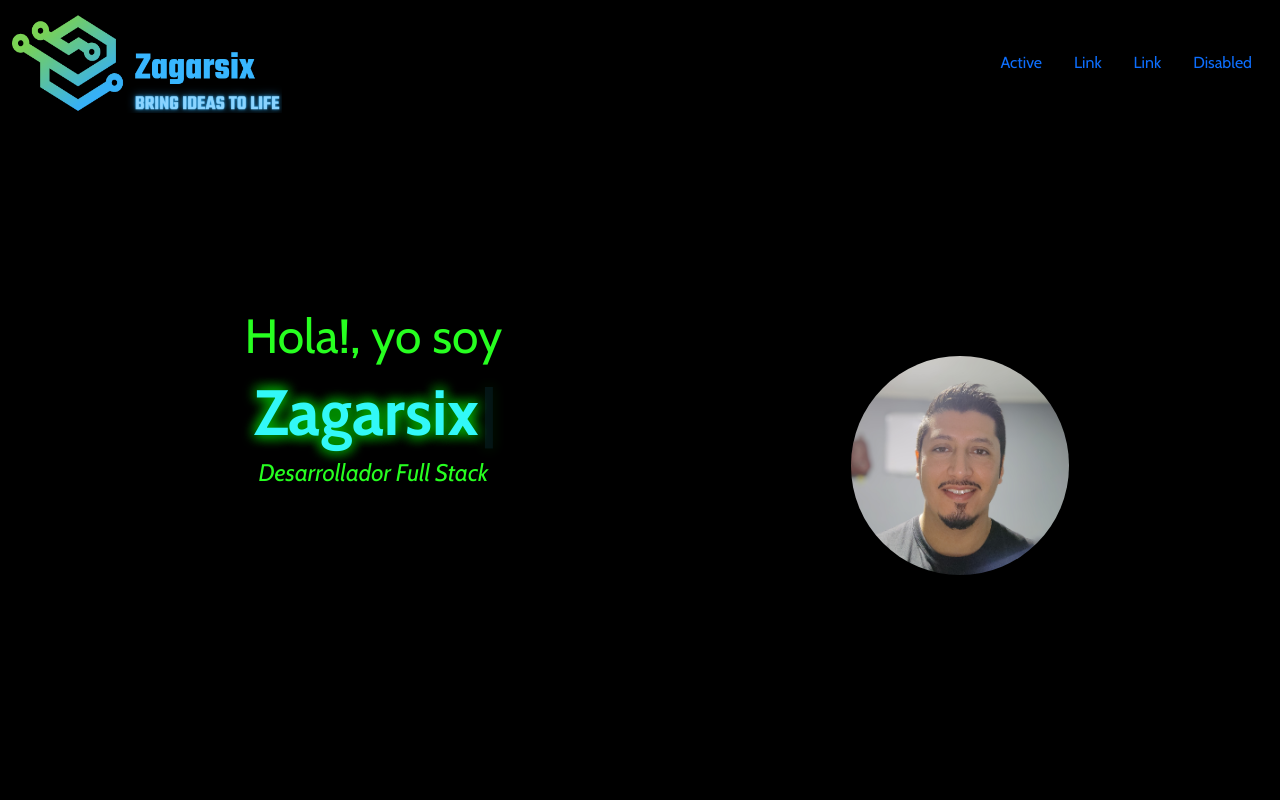
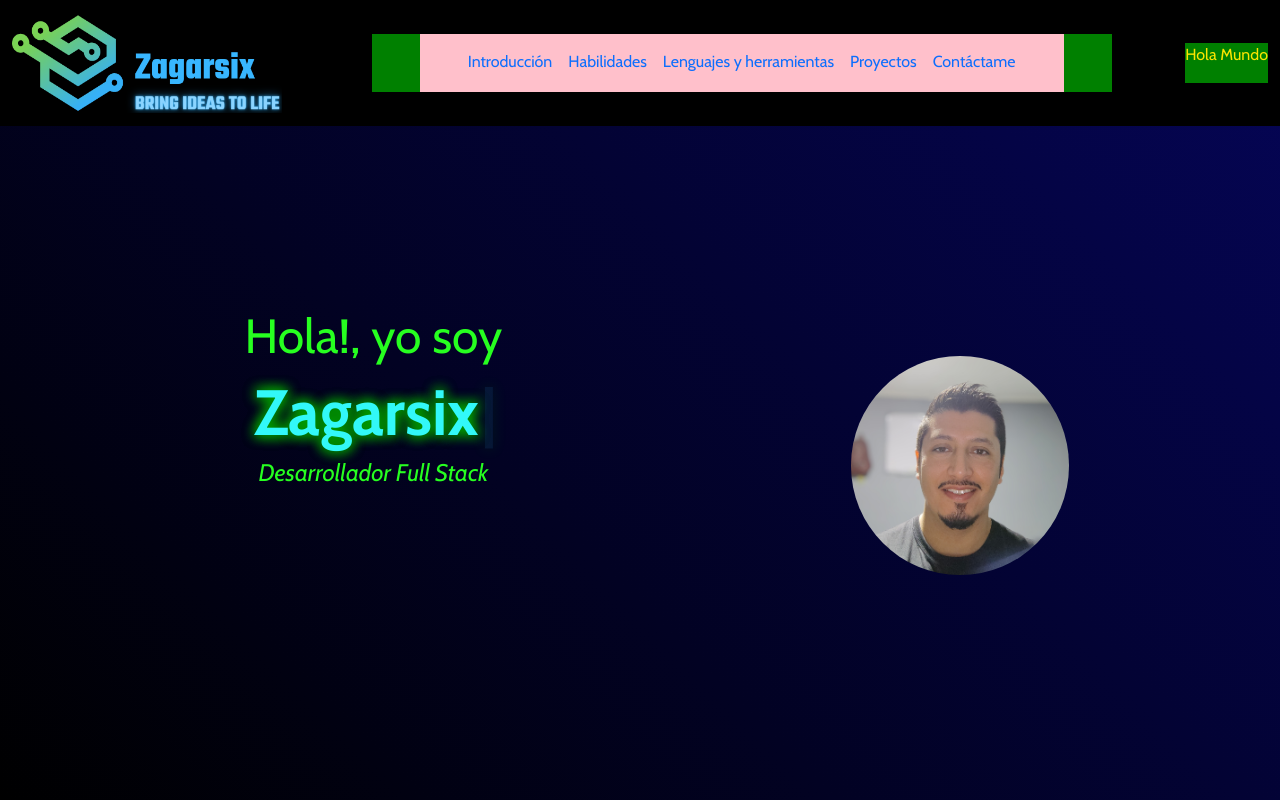
Before and after one commit to Zagarsix/Portfolio-CC, a React (Create React App) app: page / in a window 1280 px wide. Shown: the top 800 px of the page. Built offline with nearby package versions, Linux system fonts and the light colour scheme; the HTML template or start-up script is replaced by a standard one.

Commit message:
modifying navbar and playing with margins in index.css

```diff
--- a/package.json
+++ b/package.json
@@ -7,6 +7,7 @@
     "@testing-library/react": "^13.4.0",
     "@testing-library/user-event": "^13.5.0",
     "aos": "^2.3.4",
+    "bootstrap": "^5.3.2",
     "react": "^18.2.0",
     "react-dom": "^18.2.0",
     "react-scripts": "^5.0.1",
--- a/public/index.html
+++ b/public/index.html
@@ -8,8 +8,8 @@
   <meta name="theme-color" content="#000000" />
   <meta name="description" content="Web site created using create-react-app" />
   <link rel="apple-touch-icon" href="%PUBLIC_URL%/logo192.png" />
-  <link href="https://cdn.jsdelivr.net/npm/bootstrap@5.2.2/dist/css/bootstrap.min.css" rel="stylesheet"
-    integrity="sha384-Zenh87qX5JnK2Jl0vWa8Ck2rdkQ2Bzep5IDxbcnCeuOxjzrPF/et3URy9Bv1WTRi" crossorigin="anonymous">
+  <link href="https://cdn.jsdelivr.net/npm/bootstrap@5.3.2/dist/css/bootstrap.min.css" rel="stylesheet"
+    integrity="sha384-T3c6CoIi6uLrA9TneNEoa7RxnatzjcDSCmG1MXxSR1GAsXEV/Dwwykc2MPK8M2HN" crossorigin="anonymous">
   <link rel="preconnect" href="https://fonts.googleapis.com">
   <link rel="preconnect" href="https://fonts.gstatic.com" crossorigin>
   <link href="https://fonts.googleapis.com/css2?family=Cabin:ital,wght@0,400;0,700;1,400;1,700&display=swap"
@@ -48,14 +48,14 @@
       To begin the development, run `npm start` or `yarn start`.
       To create a production bundle, use `npm run build` or `yarn build`.
     -->
-  <script src="https://cdn.jsdelivr.net/npm/bootstrap@5.2.2/dist/js/bootstrap.bundle.min.js"
-    integrity="sha384-OERcA2EqjJCMA+/3y+gxIOqMEjwtxJY7qPCqsdltbNJuaOe923+mo//f6V8Qbsw3"
+  <script src="https://cdn.jsdelivr.net/npm/bootstrap@5.3.2/dist/js/bootstrap.bundle.min.js"
+    integrity="sha384-C6RzsynM9kWDrMNeT87bh95OGNyZPhcTNXj1NW7RuBCsyN/o0jlpcV8Qyq46cDfL"
     crossorigin="anonymous"></script>
-  <script src="https://cdn.jsdelivr.net/npm/@popperjs/core@2.11.6/dist/umd/popper.min.js"
-    integrity="sha384-oBqDVmMz9ATKxIep9tiCxS/Z9fNfEXiDAYTujMAeBAsjFuCZSmKbSSUnQlmh/jp3"
+  <script src="https://cdn.jsdelivr.net/npm/@popperjs/core@2.11.8/dist/umd/popper.min.js"
+    integrity="sha384-I7E8VVD/ismYTF4hNIPjVp/Zjvgyol6VFvRkX/vR+Vc4jQkC+hVqc2pM8ODewa9r"
     crossorigin="anonymous"></script>
-  <script src="https://cdn.jsdelivr.net/npm/bootstrap@5.2.2/dist/js/bootstrap.min.js"
-    integrity="sha384-IDwe1+LCz02ROU9k972gdyvl+AESN10+x7tBKgc9I5HFtuNz0wWnPclzo6p9vxnk"
+  <script src="https://cdn.jsdelivr.net/npm/bootstrap@5.3.2/dist/js/bootstrap.min.js"
+    integrity="sha384-BBtl+eGJRgqQAUMxJ7pMwbEyER4l1g+O15P+16Ep7Q9Q+zqX6gSbd85u4mG4QzX+"
     crossorigin="anonymous"></script>
   <script src="https://unpkg.com/aos@next/dist/aos.js"></script>
   <script>
--- a/src/Navbar.js
+++ b/src/Navbar.js
@@ -3,26 +3,36 @@ import logoCC from "./media/logoDark.png"
 
 function Navbar() {
     return (
-        <nav class="navbar nav-underline fixed-top" style={{background:"black"}}>
-            <div class="container-fluid justify-content-betweeen" style={{background:"black"}}>
-                <a class="navbar-brand" href="#">
-                    <img src={logoCC} alt="Bootstrap" width="270" height="100"></img>
+        <nav class="navbar fixed-top" style={{ background: "black" }}>
+            <div class="container-fluid justify-content-between">
+                <a class="navbar-brand" href="/">
+                    <img src={logoCC} alt="Zagarsix" width="270" height="100"></img>
                 </a>
-                <ul class="nav nav-underline justify-content-center">
+                <div class="section" style={{background:"green"}}>
+                <nav class="navbar px-5 mx-5" style={{background:"pink"}}>
+                    <ul class="nav nav-underline">
                         <li class="nav-item">
-                        <a class="nav-link" href="/Introduction">Active</a>
+                            <a class="nav-link" href="/Introduction">Introducción</a>
                         </li>
                         <li class="nav-item">
-                        <a class="nav-link" href="#">Link</a>
+                            <a class="nav-link" href="#">Habilidades</a>
                         </li>
                         <li class="nav-item">
-                        <a class="nav-link" href="#">Link</a>
+                            <a class="nav-link" href="#">Lenguajes y herramientas</a>
                         </li>
                         <li class="nav-item">
-                        <a class="nav-link" href="#">Disabled</a>
+                            <a class="nav-link" href="#">Proyectos</a>
+                        </li>
+                        <li class="nav-item">
+                            <a class="nav-link" href="#">Contáctame</a>
                         </li>
                     </ul>
+                </nav>
+                </div>
+                <div style={{background:"green"}}>
+                    <p>Hola Mundo</p>
 
+                </div>
             </div>
         </nav>
     )
--- a/src/index.css
+++ b/src/index.css
@@ -14,6 +14,7 @@ html{
 
 body {
   background-color: black;
+  background-image: linear-gradient(45deg, black,rgb(5, 5, 87));
   height: 100%;
   font-family: 'Cabin', sans-serif;
   color: #fae500;
@@ -22,7 +23,6 @@ body {
 
 
 /* Dashboard Styling */
-
 .dashboard{
   color: #27ff20;
   min-height: 100vh;
```
Also changed, not shown: 1 other file (tests, documents, lock files or other folders). Lines whose indentation alone changed are shown as unchanged.
